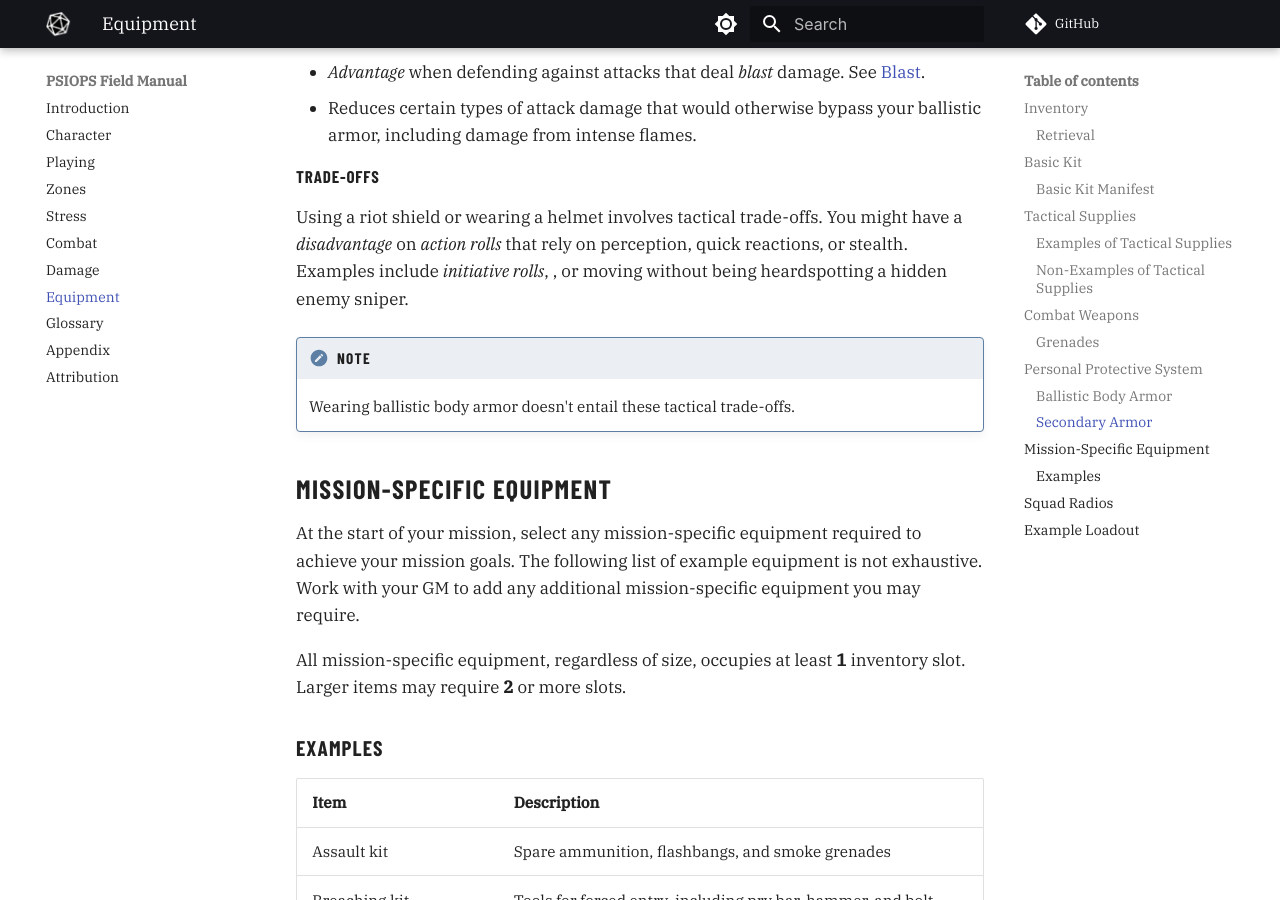
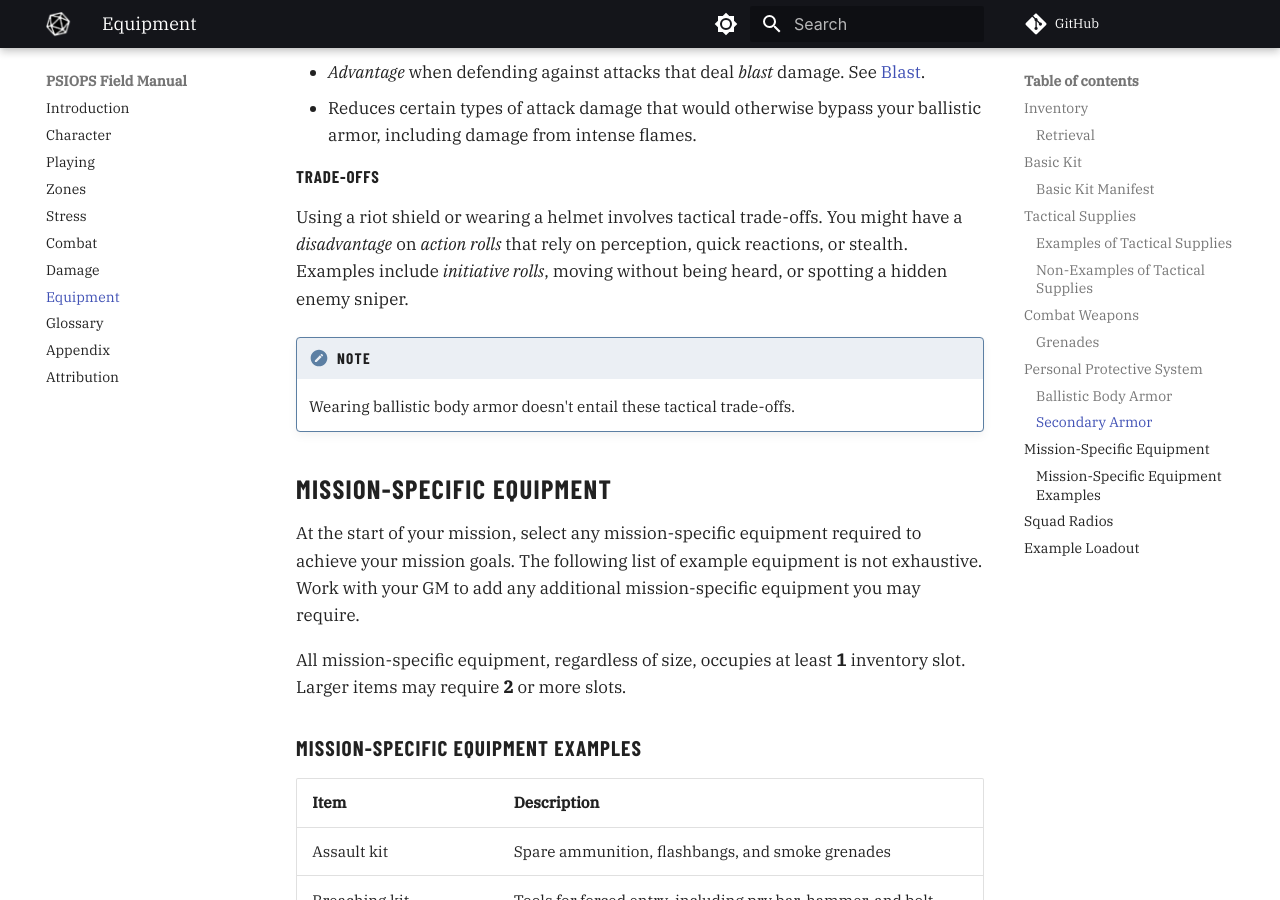
Before and after one commit to joemoose/psiops, an MkDocs documentation site: the page built from docs/equipment.md, in a window 1280 px wide and 900 px high, scrolled down 7617 px. Built offline with MkDocs 1.6.1 and Material for MkDocs 9.7.7, drawn with Linux system fonts in a browser that asks for light colours; plug-ins that fetch from the network failed and are left out; comment, search, counter and statistics services are not loaded.

Commit message:
Fix docs: combat table and equipment wording
Normalize formatting and fix wording in docs. Removed bold markup from weapon names in the combat distance table for consistent styling. Corrected a grammar/typo in equipment trade-offs (removed stray comma and fixed “heardspotting” to “moving without being heard, or spotting a hidden enemy sniper”). Renamed the “Examples” heading to “Mission-Specific Equipment Examples” for clarity.

```diff
--- a/docs/equipment.md
+++ b/docs/equipment.md
@@ -213,7 +213,7 @@ In addition to an armor bonus, secondary protection provides the following effec
 
 #### Trade-offs
 
-Using a riot shield or wearing a helmet involves tactical trade-offs. You might have a *disadvantage* on *action rolls* that rely on perception, quick reactions, or stealth. Examples include *initiative rolls*, , or moving without being heardspotting a hidden enemy sniper.
+Using a riot shield or wearing a helmet involves tactical trade-offs. You might have a *disadvantage* on *action rolls* that rely on perception, quick reactions, or stealth. Examples include *initiative rolls*, moving without being heard, or spotting a hidden enemy sniper.
 
 !!! note
 
@@ -225,7 +225,7 @@ At the start of your mission, select any mission-specific equipment required to
 
 All mission-specific equipment, regardless of size, occupies at least **1** inventory slot. Larger items may require **2** or more slots.
 
-### Examples
+### Mission-Specific Equipment Examples
 
 | Item | Description |
 | :- | :-- |
```
Also changed, not shown: docs/combat.md (+11 -11 lines).
